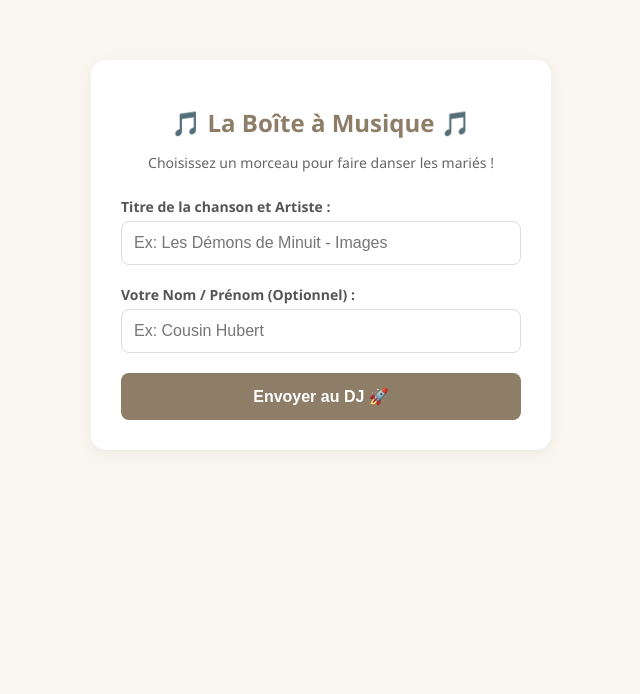
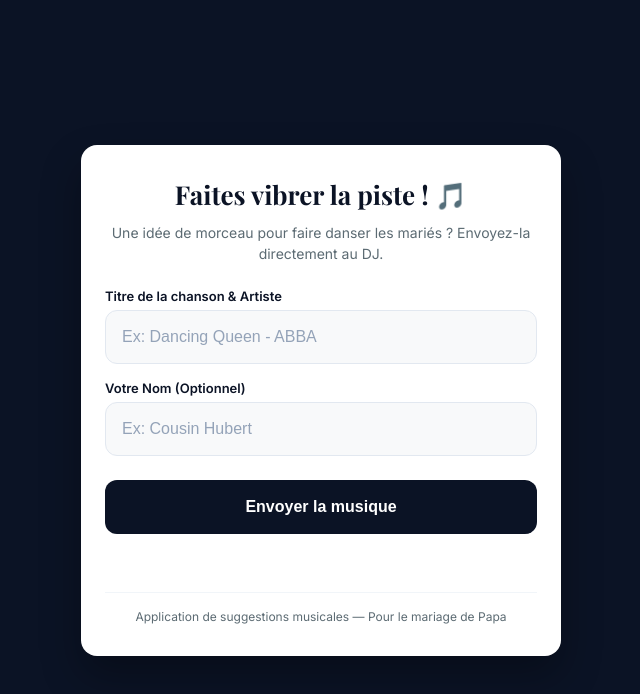
Before and after one commit to Mirwaisxx/musique-mariage, a plain HTML site: page index.html in a window 1280 px wide. Shown: the whole page, without its empty margins (319-959 px from the left). Drawn offline with nearby package versions, Linux system fonts and the light colour scheme.

Commit message:
Update index.html

```diff
--- a/index.html
+++ b/index.html
@@ -1,78 +1,263 @@
-<!DOCTYPE html>
+<!doctype html>
 <html lang="fr">
 <head>
-    <meta charset="UTF-8">
-    <meta name="viewport" content="width=device-width, initial-scale=1.0">
-    <title>Le Mariage de Papa - Boîte à Musique</title>
+  <meta charset="utf-8" />
+  <meta name="viewport" content="width=device-width, initial-scale=1, viewport-fit=cover" />
+  <title>La Playlist des Mariés</title>
+
+  <!-- Google Fonts : Polices super modernes et haut de gamme -->
+  <link href="https://fonts.googleapis.com/css2?family=Playfair+Display:wght@600;700&family=Inter:wght@400;500;600;700&display=swap" rel="stylesheet">
+
   <style>
+    :root {
+      --bg-dark: #0B1325;       /* Ton bleu nuit très sombre et chic */
+      --card-white: #ffffff;    /* Carte blanche pur pour le contraste */
+      --text-main: #0B1325;     /* Texte en bleu nuit foncé */
+      --text-muted: #5C6B73;    /* Texte secondaire plus discret */
+      --input-bg: #F8F9FA;      /* Fond des cases légèrement grisé */
+      --radius-lg: 16px;
+      --radius-md: 12px;
+    }
+
+    * {
+      box-sizing: border-box;
+      margin: 0;
+      padding: 0;
+    }
+
+    html, body {
+      height: 100%;
+      background-color: var(--bg-dark);
+      font-family: 'Inter', system-ui, -apple-system, sans-serif;
+      overflow: hidden;
+    }
+
     body {
-            font-family: 'Segoe UI', Tahoma, Geneva, Verdana, sans-serif;
-            background-color: #f9f6f0;
-            color: #333;
+      display: flex;
+      align-items: center;
+      justify-content:center;
+      padding: 20px;
+    }
+
+    /* Animation d'ouverture fluide : Glissement du bas vers le haut + Fondu */
+    @keyframes appOuverture {
+      0% {
+        opacity: 0;
+        transform: translateY(30px);
+      }
+      100% {
+        opacity: 1;
+        transform: translateY(0);
+      }
+    }
+
+    /* Conteneur principal (La carte blanche) */
+    .wrap {
+      width: 100%;
+      max-width: 480px;
+      background-color: var(--card-white);
+      border-radius: var(--radius-lg);
+      padding: 32px 24px;
+      box-shadow: 0 20px 40px rgba(0, 0, 0, 0.3);
+
+      /* Application de l'effet d'ouverture propre */
+      animation: appOuverture 0.6s cubic-bezier(0.16, 1, 0.3, 1) forwards;
+    }
+
+    header {
       text-align: center;
-            padding: 20px;
-            margin: 0;
+      margin-bottom: 24px;
     }
-        .container {
-            background-color: #ffffff;
-            max-width: 400px;
-            margin: 40px auto;
-            padding: 30px;
-            border-radius: 15px;
-            box-shadow: 0 4px 15px rgba(0,0,0,0.05);
+
+    h1 {
+      font-family: 'Playfair Display', serif;
+      font-weight: 700;
+      color: var(--text-main);
+      font-size: 26px;
+      margin-bottom: 10px;
     }
-        h1 { color: #8e7d67; font-size: 24px; margin-bottom: 5px; }
-        p { color: #666; font-size: 14px; margin-bottom: 25px; }
-        .input-group { margin-bottom: 20px; text-align: left; }
-        label { display: block; margin-bottom: 5px; font-weight: 600; color: #555; font-size: 14px;}
+
+    p.lead {
+      font-size: 14px;
+      color: var(--text-muted);
+      line-height: 1.5;
+    }
+
+    form {
+      display: flex;
+      flex-direction: column;
+      gap: 16px;
+    }
+
+    .form-group {
+      display: flex;
+      flex-direction: column;
+      gap: 6px;
+    }
+
+    label {
+      font-size: 13px;
+      color: var(--text-main);
+      font-weight: 600;
+    }
+
     input[type="text"] {
       width: 100%;
-            padding: 12px;
-            border: 1px solid #ddd;
-            border-radius: 8px;
-            box-sizing: border-box;
-            font-size: 16px; /* Évite le zoom automatique sur smartphone */
+      height: 54px;
+      padding: 0 16px;
+      font-size: 16px; /* 16px Strict pour bloquer le zoom automatique des iPhones */
+      border-radius: var(--radius-md);
+      border: 1px solid #E2E8F0;
+      background-color: var(--input-bg);
+      color: var(--text-main);
+      outline: none;
+      transition: all 0.2s ease;
     }
-        button {
-            background-color: #8e7d67;
-            color: white;
+
+    input[type="text"]::placeholder {
+      color: #94A3B8;
+    }
+
+    input[type="text"]:focus {
+      border-color: var(--text-main);
+      background-color: #ffffff;
+      box-shadow: 0 0 0 4px rgba(11, 19, 37, 0.05);
+    }
+
+    /* Le Bouton Moderne Bleu Nuit / Texte Blanc */
+    .btn {
+      width: 100%;
+      height: 54px;
+      background-color: var(--text-main);
+      color: #ffffff;
       border: none;
-            padding: 14px 20px;
+      border-radius: var(--radius-md);
+      font-weight: 600;
       font-size: 16px;
-            font-weight: bold;
-            border-radius: 8px;
-            width: 100%;
       cursor: pointer;
-            transition: background 0.3s;
+      transition: all 0.2s ease;
+      margin-top: 8px;
     }
-        button:hover { background-color: #766652; }
+
+    .btn:hover {
+      opacity: 0.9;
+      transform: translateY(-1px);
+    }
+
+    .btn:active {
+      transform: translateY(1px);
+    }
+
+    .btn:disabled {
+      background-color: #94A3B8;
+      cursor: not-allowed;
+    }
+
+    /* Zone de texte de confirmation d'envoi */
+    .notice {
+      min-height: 20px;
+      text-align: center;
+      font-size: 14px;
+      font-weight: 500;
+      margin-top: 14px;
+    }
+
+    .foot {
+      margin-top: 24px;
+      font-size: 12px;
+      color: var(--text-muted);
+      text-align: center;
+      border-top: 1px solid #F1F5F9;
+      padding-top: 16px;
+    }
+
+    /* Adaptabilité parfaite sur les petits écrans de téléphone */
+    @media (max-height: 600px) {
+      .wrap {
+        padding: 20px 16px;
+      }
+      h1 { font-size: 22px; }
+      input[type="text"], .btn { height: 48px; }
+    }
   </style>
 </head>
 <body>
 
-    <div class="container">
-        <h1>🎵 La Boîte à Musique 🎵</h1>
-        <p>Choisissez un morceau pour faire danser les mariés !</p>
+  <main class="wrap">
+    <header>
+      <h1>Faites vibrer la piste ! 🎵</h1>
+      <p class="lead">Une idée de morceau pour faire danser les mariés ? Envoyez-la directement au DJ.</p>
+    </header>
 
-        <form action="https://api.web3forms.com/submit" method="POST">
-
+    <!-- Ton formulaire connecté à Web3Forms avec ta clé -->
+    <form action="https://api.web3forms.com/submit" method="POST" id="songForm">
       <input type="hidden" name="access_key" value="fbd569ce-eb41-40c0-af5f-843e89383a0d">
-
       <input type="hidden" name="redirect" value="https://web3forms.com/success">
 
-            <div class="input-group">
-                <label for="music">Titre de la chanson et Artiste :</label>
-                <input type="text" id="music" name="Chanson demandée" placeholder="Ex: Les Démons de Minuit - Images" required>
+      <div class="form-group">
+        <label for="music">Titre de la chanson & Artiste</label>
+        <input type="text" id="music" name="Chanson demandée" placeholder="Ex: Dancing Queen - ABBA" required autocomplete="off" />
       </div>
 
-            <div class="input-group">
-                <label for="name">Votre Nom / Prénom (Optionnel) :</label>
-                <input type="text" id="name" name="Nom de l'invité" placeholder="Ex: Cousin Hubert">
+      <div class="form-group">
+        <label for="name">Votre Nom (Optionnel)</label>
+        <input type="text" id="name" name="Nom de l'invité" placeholder="Ex: Cousin Hubert" autocomplete="off" />
       </div>
 
-            <button type="submit">Envoyer au DJ 🚀</button>
+      <button type="submit" class="btn" id="sendBtn">Envoyer la musique</button>
     </form>
-    </div>
 
+    <div class="notice" id="notice"></div>
+
+    <div class="foot">Application de suggestions musicales — Pour le mariage de Papa</div>
+  </main>
+
+  <script>
+    const form = document.getElementById('songForm');
+    const notice = document.getElementById('notice');
+    const sendBtn = document.getElementById('sendBtn');
+
+    form.addEventListener('submit', async (e) => {
+      e.preventDefault();
+
+      const musicInput = document.getElementById('music');
+      if (!musicInput.value.trim()) {
+        notice.textContent = 'Veuillez indiquer une chanson.';
+        notice.style.color = '#EF4444';
+        musicInput.focus();
+        return;
+      }
+
+      // Changement d'état du bouton pendant l'envoi
+      sendBtn.disabled = true;
+      sendBtn.textContent = 'Envoi en cours…';
+      notice.textContent = '';
+
+      const formData = new FormData(form);
+
+      try {
+        const response = await fetch(form.action, {
+          method: form.method,
+          body: formData
+        });
+
+        if (response.ok) {
+          notice.textContent = "Merci ! La demande a bien été transmise 🎉";
+          notice.style.color = '#10B981';
+          form.reset();
+        } else {
+          notice.textContent = "Erreur lors de l'envoi. Réessayez.";
+          notice.style.color = '#EF4444';
+        }
+      } catch (error) {
+        notice.textContent = "Impossible de joindre le serveur.";
+        notice.style.color = '#EF4444';
+      } finally {
+        sendBtn.disabled = false;
+        sendBtn.textContent = 'Envoyer la musique';
+        setTimeout(() => { notice.textContent = ''; }, 5000);
+      }
+    });
+  </script>
 </body>
 </html>
```
Lines whose indentation alone changed are shown as unchanged.
